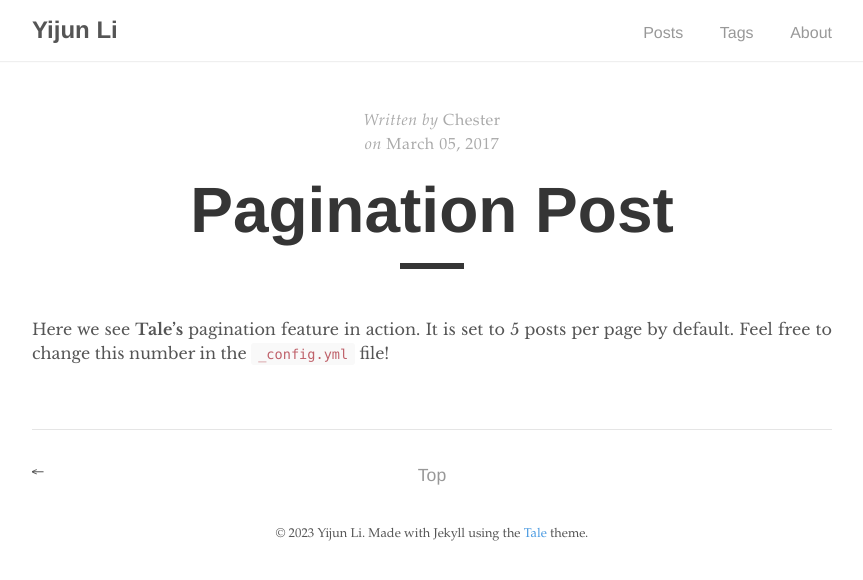
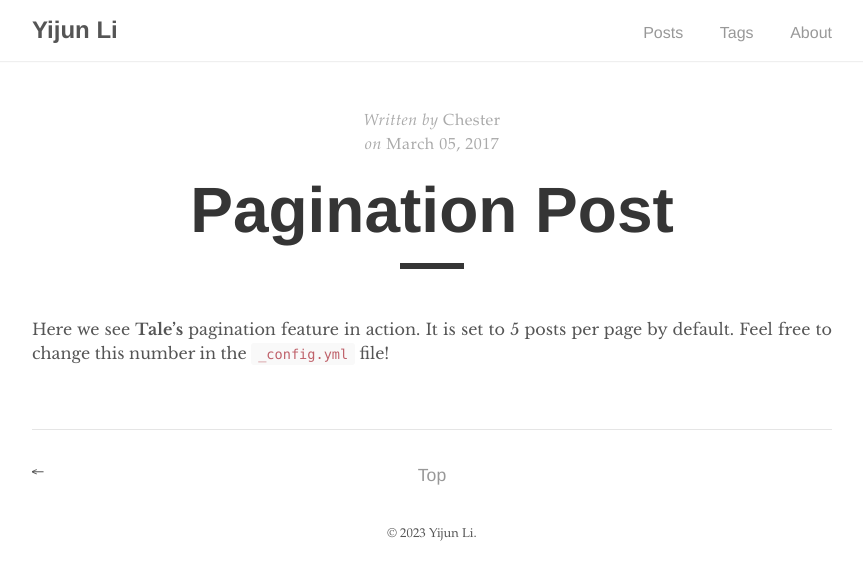
Before and after one commit to tsbertalan/yijunli, a Jekyll site: the page built from _posts/2017-03-05-pagination-post.md, in a window 1280 px wide. Shown: the top 580 px of the page, without its empty margins (208-1071 px from the left). Built offline with Jekyll 4.4.1, drawn with Linux system fonts in a browser that asks for light colours.

Commit message:
Relegate Jekyll shoutout to HTML comments.

```diff
--- a/_includes/footer.html
+++ b/_includes/footer.html
@@ -1,5 +1,6 @@
 <footer>
   <span>
-    &copy; <time datetime="{{ site.time }}">{{ site.time | date: '%Y' }}</time> {{ site.author.name }}. Made with Jekyll using the <a href="https://github.com/chesterhow/tale/">Tale</a> theme.
+    &copy; <time datetime="{{ site.time }}">{{ site.time | date: '%Y' }}</time> {{ site.author.name }}.
+    <!-- Made with Jekyll using the <a href="https://github.com/chesterhow/tale/">Tale</a> theme. -->
   </span>
 </footer>
```
